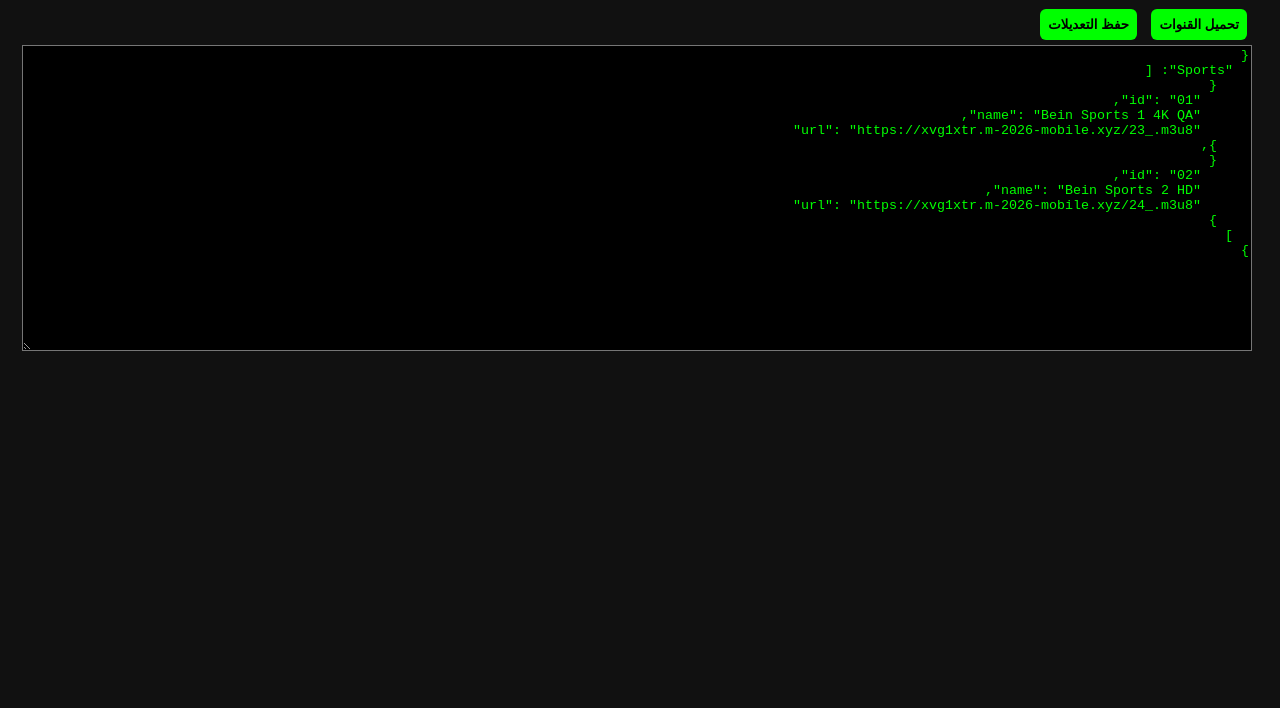
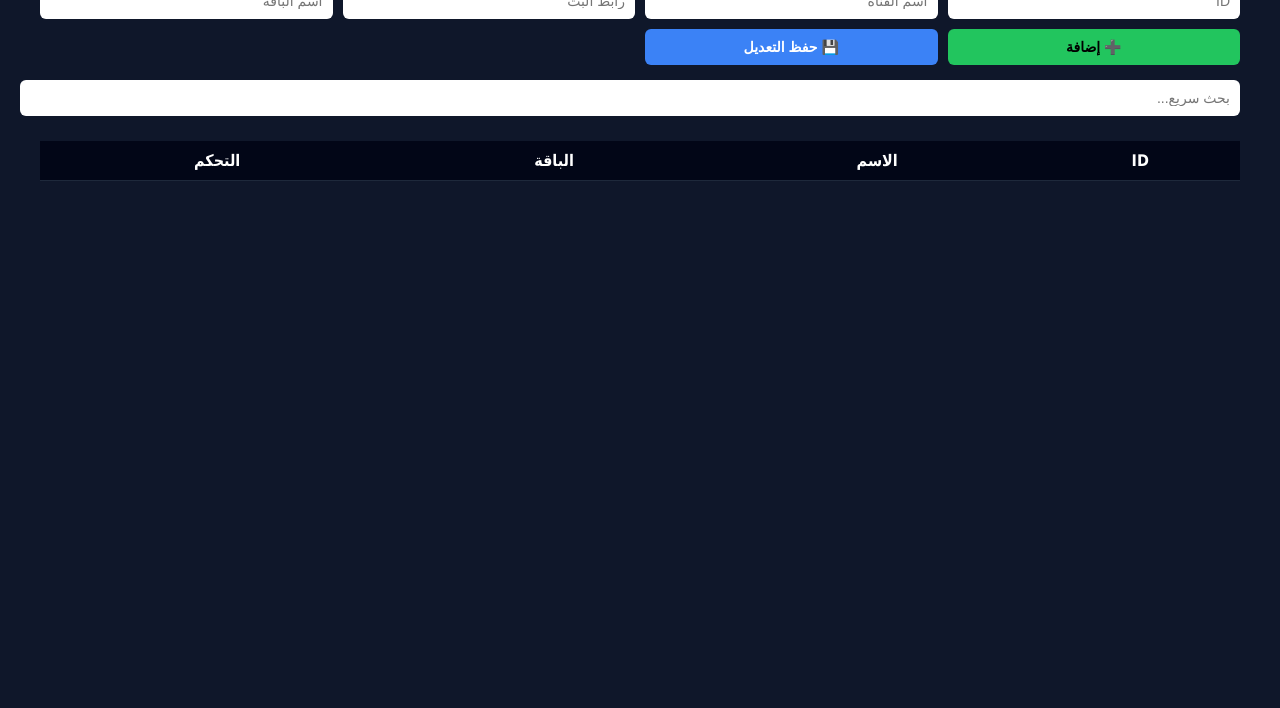
Before and after one commit to himasabry/m3u8-api, a plain HTML site: page admin/admin.html in a window 1280 px wide. Shown: the part 92-800 px from the top of the page. Drawn offline with Linux system fonts and the light colour scheme.

Commit message:
Update admin.html

```diff
--- a/admin/admin.html
+++ b/admin/admin.html
@@ -4,36 +4,149 @@
 <meta charset="UTF-8">
 <title>لوحة التحكم - Super IPTV</title>
 <style>
-body{font-family:tahoma;background:#111;color:#fff;padding:20px}
-input,button{padding:8px;margin:5px;border-radius:6px;border:0}
-button{background:#0f0;color:#000;font-weight:bold;cursor:pointer}
-textarea{width:100%;height:300px;background:#000;color:#0f0}
+body{font-family:tahoma;background:#0f172a;color:#fff;margin:0;padding:0}
+header{background:#020617;padding:15px;text-align:center;font-size:22px;font-weight:bold}
+.container{padding:20px;max-width:1200px;margin:auto}
+input,select,button{padding:10px;border-radius:6px;border:0;font-size:14px}
+button{cursor:pointer;background:#22c55e;color:#000;font-weight:bold}
+button.red{background:#ef4444;color:#fff}
+button.blue{background:#3b82f6;color:#fff}
+table{width:100%;border-collapse:collapse;margin-top:15px}
+th,td{padding:10px;border-bottom:1px solid #1e293b;text-align:center}
+th{background:#020617}
+tr:hover{background:#020617}
+.form{display:grid;grid-template-columns:repeat(4,1fr);gap:10px;margin-bottom:15px}
+.search{margin-bottom:10px;width:100%}
+@media(max-width:900px){
+.form{grid-template-columns:1fr}
+}
 </style>
 </head>
 <body>
 
-<h2>لوحة التحكم</h2>
+<header>لوحة تحكم Super IPTV</header>
 
-<button onclick="load()">تحميل القنوات</button>
-<button onclick="save()">حفظ التعديلات</button>
+<div class="container">
 
-<textarea id="editor"></textarea>
+<div class="form">
+<input id="id" placeholder="ID">
+<input id="name" placeholder="اسم القناة">
+<input id="url" placeholder="رابط البث">
+<input id="group" placeholder="اسم الباقة">
+
+<button onclick="addChannel()">➕ إضافة</button>
+<button onclick="updateChannel()" class="blue">💾 حفظ التعديل</button>
+</div>
+
+<input class="search" id="search" placeholder="بحث سريع..." oninput="render()">
+
+<table>
+<thead>
+<tr>
+<th>ID</th>
+<th>الاسم</th>
+<th>الباقة</th>
+<th>التحكم</th>
+</tr>
+</thead>
+<tbody id="list"></tbody>
+</table>
+
+</div>
 
 <script>
+let channels = {};
+let editId = null;
+
 async function load(){
-  const r = await fetch('/data/channels.json');
-  const j = await r.json();
-  editor.value = JSON.stringify(j,null,2);
+  const r = await fetch('/api/channels.js');
+  channels = await r.json();
+  render();
+}
+
+function render(){
+  const q = search.value.toLowerCase();
+  list.innerHTML='';
+
+  for(const group in channels){
+    channels[group].forEach(ch=>{
+      if(
+        ch.name.toLowerCase().includes(q) ||
+        ch.id.includes(q)
+      ){
+        list.innerHTML+=`
+        <tr>
+          <td>${ch.id}</td>
+          <td>${ch.name}</td>
+          <td>${group}</td>
+          <td>
+            <button onclick='edit("${group}","${ch.id}")' class="blue">✏️</button>
+            <button onclick='del("${group}","${ch.id}")' class="red">🗑</button>
+          </td>
+        </tr>
+        `;
+      }
+    })
+  }
+}
+
+function addChannel(){
+  const g = group.value.trim();
+  if(!channels[g]) channels[g]=[];
+
+  channels[g].push({
+    id:id.value.trim(),
+    name:name.value.trim(),
+    url:url.value.trim()
+  });
+
+  save();
+}
+
+function edit(groupName,idVal){
+  const ch = channels[groupName].find(x=>x.id==idVal);
+  id.value=ch.id;
+  name.value=ch.name;
+  url.value=ch.url;
+  group.value=groupName;
+  editId=idVal;
+}
+
+function updateChannel(){
+  if(!editId) return alert("اختر قناة أولاً");
+
+  const g = group.value.trim();
+
+  for(const k in channels){
+    channels[k]=channels[k].filter(x=>x.id!=editId);
+  }
+
+  if(!channels[g]) channels[g]=[];
+
+  channels[g].push({
+    id:id.value.trim(),
+    name:name.value.trim(),
+    url:url.value.trim()
+  });
+
+  editId=null;
+  save();
+}
+
+function del(groupName,idVal){
+  if(!confirm("حذف القناة؟")) return;
+  channels[groupName]=channels[groupName].filter(x=>x.id!=idVal);
+  save();
 }
 
 async function save(){
-  const body = JSON.parse(editor.value);
   await fetch('/api/save.js',{
     method:'POST',
     headers:{'Content-Type':'application/json'},
-    body:JSON.stringify(body)
+    body:JSON.stringify(channels)
   });
-  alert('تم الحفظ');
+  id.value=name.value=url.value=group.value="";
+  load();
 }
 
 load();
```
